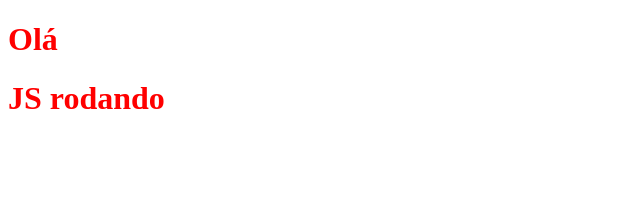
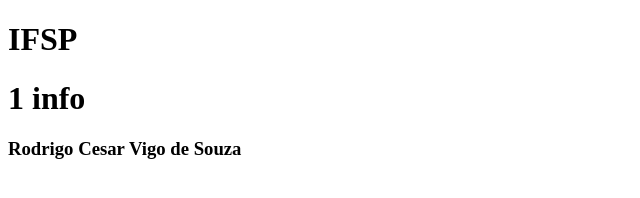
Before and after one commit to Rohero2500/Rohero2500.github.io, a plain HTML site: page exemplo3.html in a window 1280 px wide. Shown: the whole page, without its empty margins (0-640 px from the left). Drawn offline with Linux system fonts and the light colour scheme.

Commit message:
Update exemplo3.html

```diff
--- a/exemplo3.html
+++ b/exemplo3.html
@@ -3,19 +3,28 @@
 <head>
     <meta charset="UTF-8">
     <title>Teste</title>
-    <style> h1{color: red;}</style>
-     <script>
-         window.onload = roda;
-        function roda()
-        {
-        var titulo = document.getElementById("Segundo");
-        titulo.innerHTML = "JS rodando";
-        }
+    <script>
+    window.onload = load;
+
+
+    function load()
+    {
+
+     var escola = document.getElementById("escola");
+     escola.innerHTML = "IFSP";
+     var curso = document.getElementById("curso");
+     curso.innerHTML = "1 info";
+      var nome = document.getElementById("nome");
+     nome.innerHTML = "Rodrigo Cesar Vigo de Souza";
+    }
+
+
     </script>
 </head>
 <body>
-     <h1 id="primeiro">Olá</h1>
-     <h1 id="Segundo">Aprendendo JS</h1>
+     <h1 id="escola">Escola</h1>
+     <h1 id="curso">Curso</h1>
+     <h3 id="nome">Nome</h3>
 
 </body>
 </html>
```
